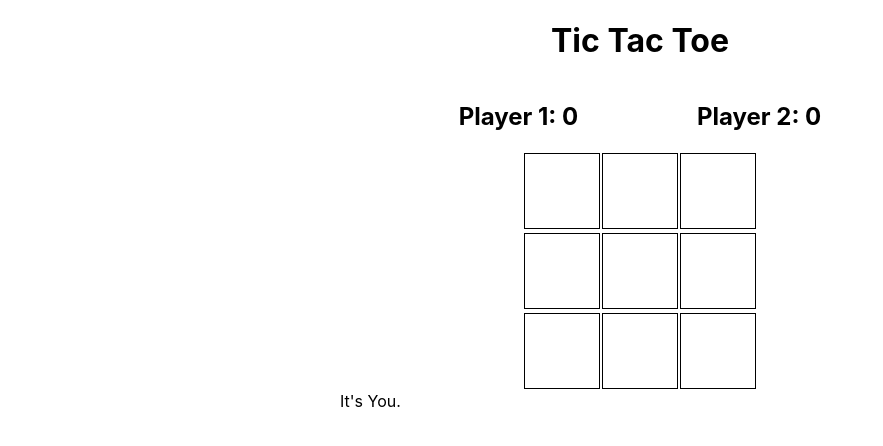
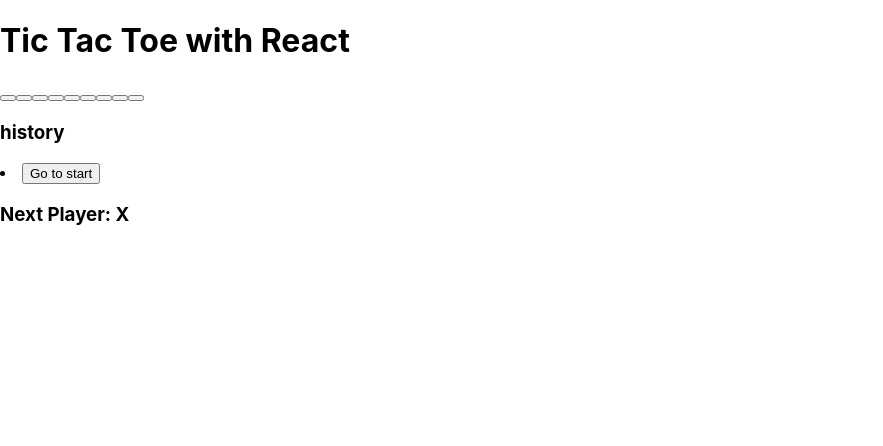
Before and after one commit to nisozakuto/tic-tac-toe-react, a React (Create React App) app: page / in a window 1280 px wide. Shown: the top 446 px of the page, without its empty margins (0-883 px from the left). Built offline with nearby package versions, Linux system fonts and the light colour scheme.

Commit message:
needs css

```diff
--- a/src/App.js
+++ /dev/null
@@ -1,85 +0,0 @@
-import "./App.css";
-import React, { Component } from "react";
-
-export default class App extends Component {
-  constructor() {
-    super();
-    this.state = {
-      is1Filled: false,
-      is2Filled: false,
-      is3Filled: false,
-      is4Filled: false,
-      is5Filled: false,
-      is6Filled: false,
-      is7Filled: false,
-      is8Filled: false,
-      is9Filled: false,
-      turn: "You",
-    };
-  }
-
-  fillTheBox = (id) => {
-    console.log("clicked", id);
-    console.log(this.state.turn);
-    if (this.state.turn === "You") {
-      this.setState({
-        turn: "Computer",
-      });
-    } else {
-      this.setState({
-        turn: "You",
-      });
-    }
-  };
-
-  render() {
-    return (
-      <main>
-        <h1>Tic Tac Toe</h1>
-        <section className="scoreBoard">
-          <h2>
-            Player 1: <span>0</span>
-          </h2>
-          <h2>
-            Player 2: <span>0</span>
-          </h2>
-        </section>
-        <section>
-          <table>
-            <tr>
-              <th
-                id="1"
-                onClick={() => {
-                  this.fillTheBox(1);
-                }}
-              ></th>
-              <th
-                id="2"
-                onClick={() => {
-                  this.fillTheBox(2);
-                }}
-              ></th>
-              <th
-                id="3"
-                onClick={() => {
-                  this.fillTheBox(3);
-                }}
-              ></th>
-            </tr>
-            <tr>
-              <th id="4"></th>
-              <th id="5"></th>
-              <th id="6"></th>
-            </tr>
-            <tr>
-              <th id="7"></th>
-              <th id="8"></th>
-              <th id="9"></th>
-            </tr>
-          </table>
-        </section>
-        <section>It's {this.state.turn}.</section>
-      </main>
-    );
-  }
-}
--- a/src/components/Board.jsx
+++ b/src/components/Board.jsx
@@ -1,12 +1,12 @@
 import React from 'react'
 import Square from './Square'
 
-const Board =({squares, onClick}) =>{
+const Board =({squares, onClick}) =>(
     <div className="board">
-        {squares.map((squares, i)=>(
-            <Square key={i} value={Square} onClick={()=>onClick(i)} />
+        {squares.map((square, i)=>(
+            <Square key={i} value={square} onClick={()=>onClick(i)} />
         ))}
     </div>
-}
+)
 
 export default Board
--- a/src/components/Game.jsx
+++ b/src/components/Game.jsx
@@ -20,6 +20,24 @@ const Game = () => {
         setStepNumber(historyPoint.length)
         setXisNext(!xIsNext)
     }
+
+    const jumpTo = (step) =>{
+        setStepNumber(step)
+        setXisNext(step % 2 === 0)
+
+    }
+    const renderMoves = () =>
+    history.map((_step, move ) => {
+        const destination = move ? `Go to move ${move}` : "Go to start"
+        return(
+            <li key={move} >
+                <button onClick={()=> jumpTo(move)}>
+                    {destination}
+                </button>
+            </li>
+        )
+    })
+
     return(
         <>
             <h1>Tic Tac Toe with React</h1>
--- a/src/index.js
+++ b/src/index.js
@@ -1,17 +1,10 @@
-import React from 'react';
-import ReactDOM from 'react-dom';
-import './index.css';
-import App from './App';
-import reportWebVitals from './reportWebVitals';
+import React from "react";
+import ReactDOM from "react-dom";
+import "./index.css";
+import Game from "./components/Game";
 
-ReactDOM.render(
-  <React.StrictMode>
-    <App />
-  </React.StrictMode>,
-  document.getElementById('root')
-);
+ReactDOM.render(<Game />, document.getElementById("root"));
 
 // If you want to start measuring performance in your app, pass a function
 // to log results (for example: reportWebVitals(console.log))
 // or send to an analytics endpoint. Learn more: https://bit.ly/CRA-vitals
-reportWebVitals();
```
Also changed, not shown: 1 other file (tests, documents, lock files or other folders).
